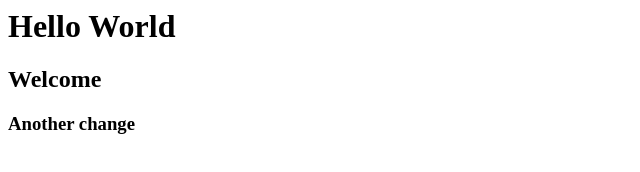
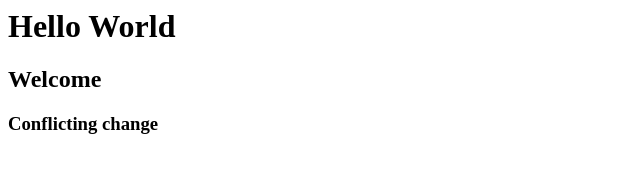
Before and after one commit to linden-peters-sait/InitAndPushDemo, a plain HTML site: page index.html in a window 1280 px wide. Shown: the full height of the page, 0-640 px from the left. Drawn offline with Linux system fonts and the light colour scheme.

Commit message:
Deliberately conflicting change made in browser.

```diff
--- a/index.html
+++ b/index.html
@@ -2,6 +2,6 @@
 <body>
 <h1>Hello World</h1>
 <h2>Welcome</h2>
-<h3>Another change</h3>
+<h3>Conflicting change</h3>
 </body>
 </html>
```
